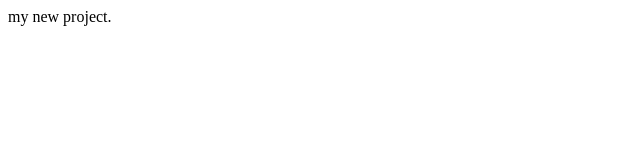
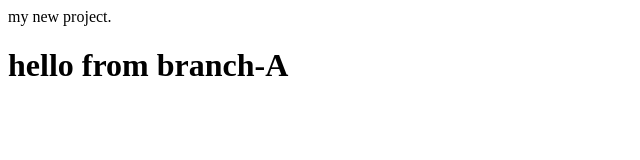
Before and after one commit to saba196/my_repository, a plain HTML site: page myproject/index.html in a window 1280 px wide. Shown: the whole page, without its empty margins (0-640 px from the left). Drawn offline with Linux system fonts and the light colour scheme.

Commit message:
Branch A change

```diff
--- a/myproject/index.html
+++ b/myproject/index.html
@@ -9,5 +9,7 @@
 <body>
     my new project.
 
+    <h1>hello from branch-A</h1>
+
 </body>
 </html>
```
